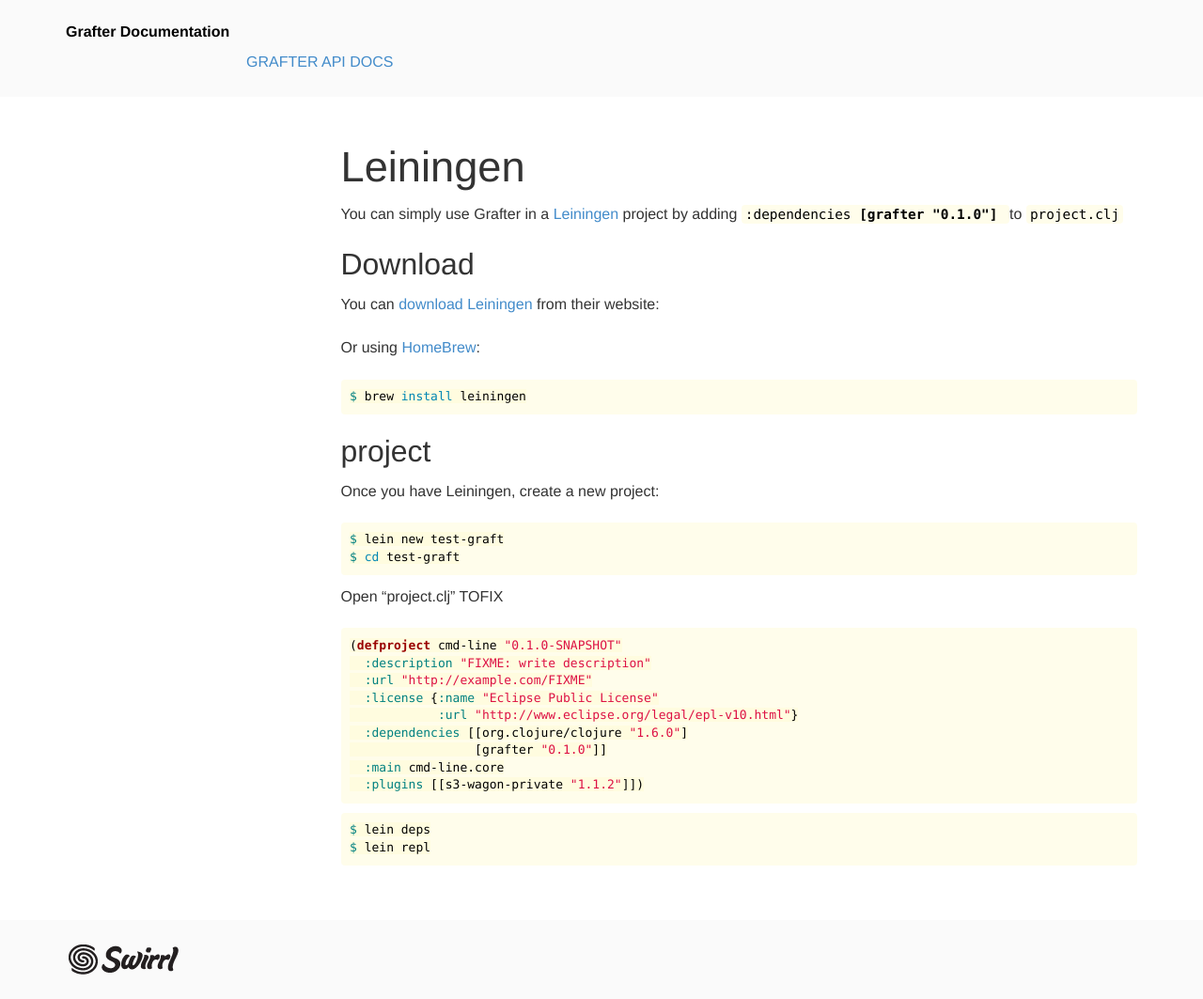
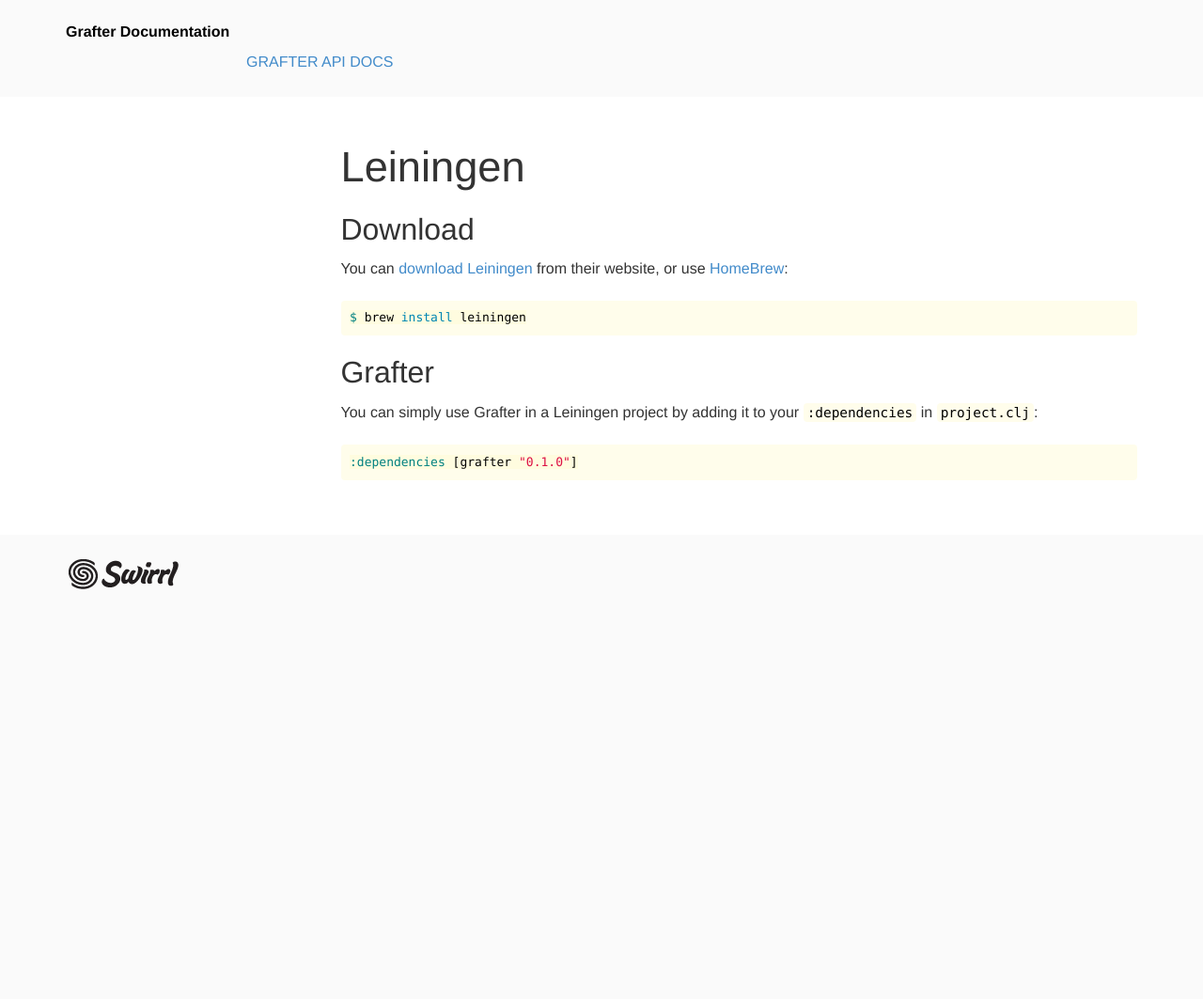
Before and after one commit to Swirrl/grafter-docs, a Jekyll site: the page built from _quick-start/810_Leiningen.md, in a window 1280 px wide. Shown: the whole page at 94% size. Built offline with Jekyll 4.4.1, drawn with Linux system fonts in a browser that asks for light colours; after the commit the page ends 900 px from its top, so only the background shows below that.

Commit message:
first-step + cleaning => quick_start: DONE

```diff
--- a/_quick-start/810_Leiningen.md
+++ b/_quick-start/810_Leiningen.md
@@ -5,41 +5,18 @@
 
 # Leiningen
 
-You can simply use Grafter in a [Leiningen](http://leiningen.org) project by adding <code> :dependencies <strong> [grafter "0.1.0"] </strong></code> to <code> project.clj </code>
-
 ## Download
-You can [download Leiningen](http://leiningen.org) from their website:
-
-Or using [HomeBrew](http://brew.sh):
+You can [download Leiningen](http://leiningen.org) from their website, or use [HomeBrew](http://brew.sh):
 {% highlight shell %}
 $ brew install leiningen
 {% endhighlight %}
 
-## project
 
-Once you have Leiningen, create a new project:
-
-{% highlight shell %}
-$ lein new test-graft
-$ cd test-graft
-{% endhighlight %}
-
-
-Open "project.clj" TOFIX
+## Grafter
+You can simply use Grafter in a Leiningen project by adding it to your <code>:dependencies</code> in <code>project.clj</code>:
 
 {% highlight clojure %}
-(defproject cmd-line "0.1.0-SNAPSHOT"
-  :description "FIXME: write description"
-  :url "http://example.com/FIXME"
-  :license {:name "Eclipse Public License"
-            :url "http://www.eclipse.org/legal/epl-v10.html"}
-  :dependencies [[org.clojure/clojure "1.6.0"]
-                 [grafter "0.1.0"]]
-  :main cmd-line.core
-  :plugins [[s3-wagon-private "1.1.2"]])
+
+:dependencies [grafter "0.1.0"]
+
 {% endhighlight %}
-
-{% highlight shell %}
-$ lein deps
-$ lein repl
-{% endhighlight %}
```
Also changed, not shown: _quick-start/820_env.md (+4 -0 lines), _quick-start/830_first_steps.md (+35 -0 lines), _quick-start/index.md (+2 -0 lines).
